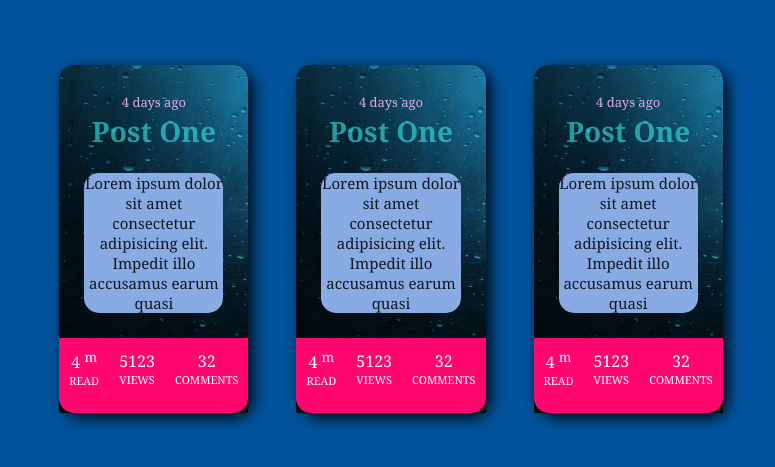
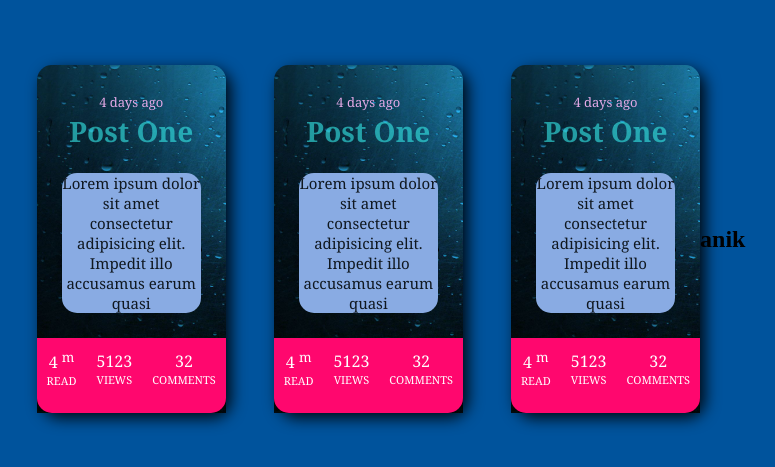
Before and after one commit to Anikkhan-web/extra-thing, a plain HTML site: page index.html in a window 1280 px wide. Shown: the part 161-628 px from the top of the page, without its empty margins (249-1024 px from the left). Drawn offline with Linux system fonts and the light colour scheme.

Commit message:
added tag

```diff
--- a/index.html
+++ b/index.html
@@ -79,7 +79,7 @@
             </div>
         </div>
     </div>
-
+    <h2>anik</h2>
 
 </body>
 </html>
```
